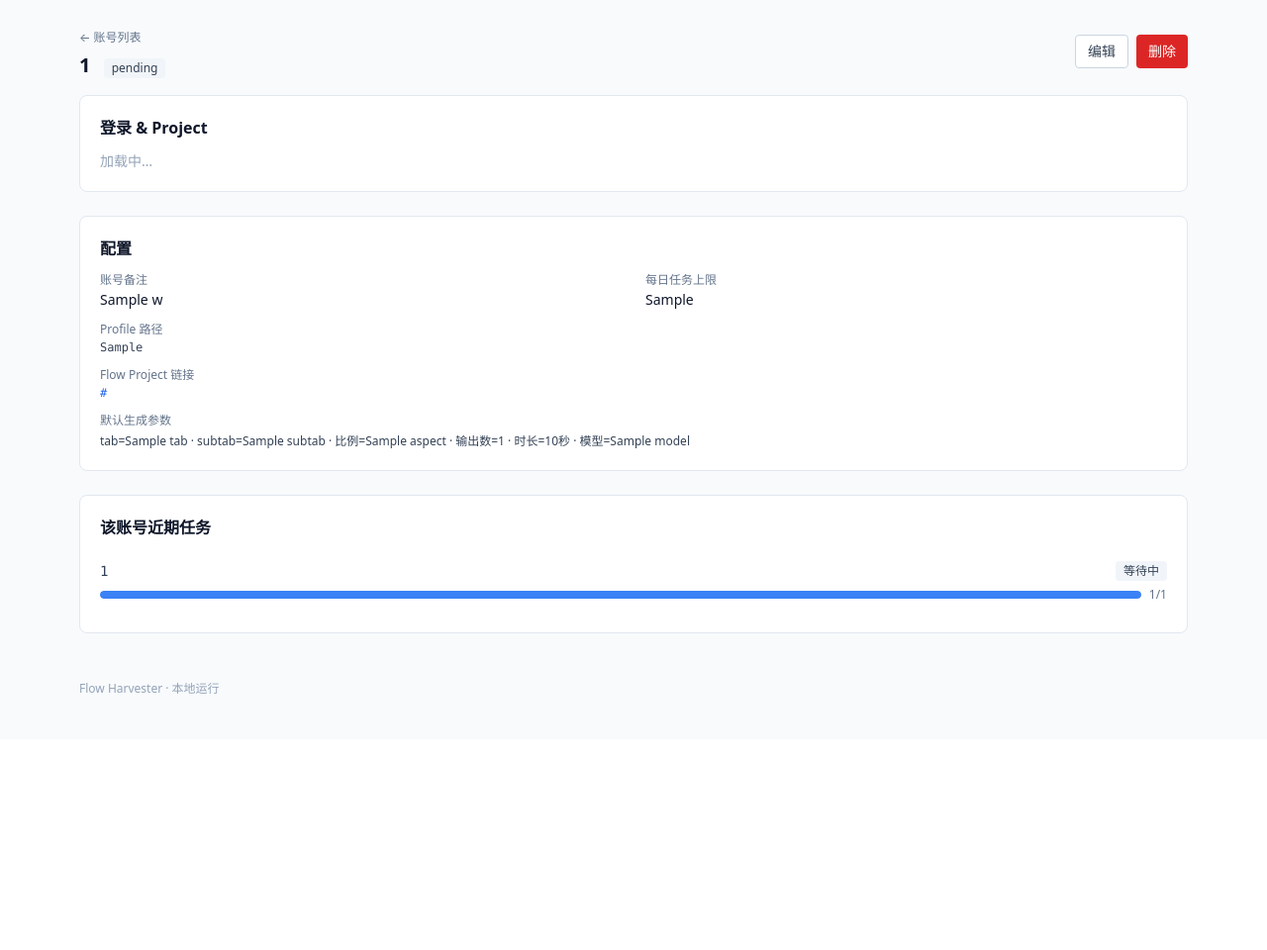
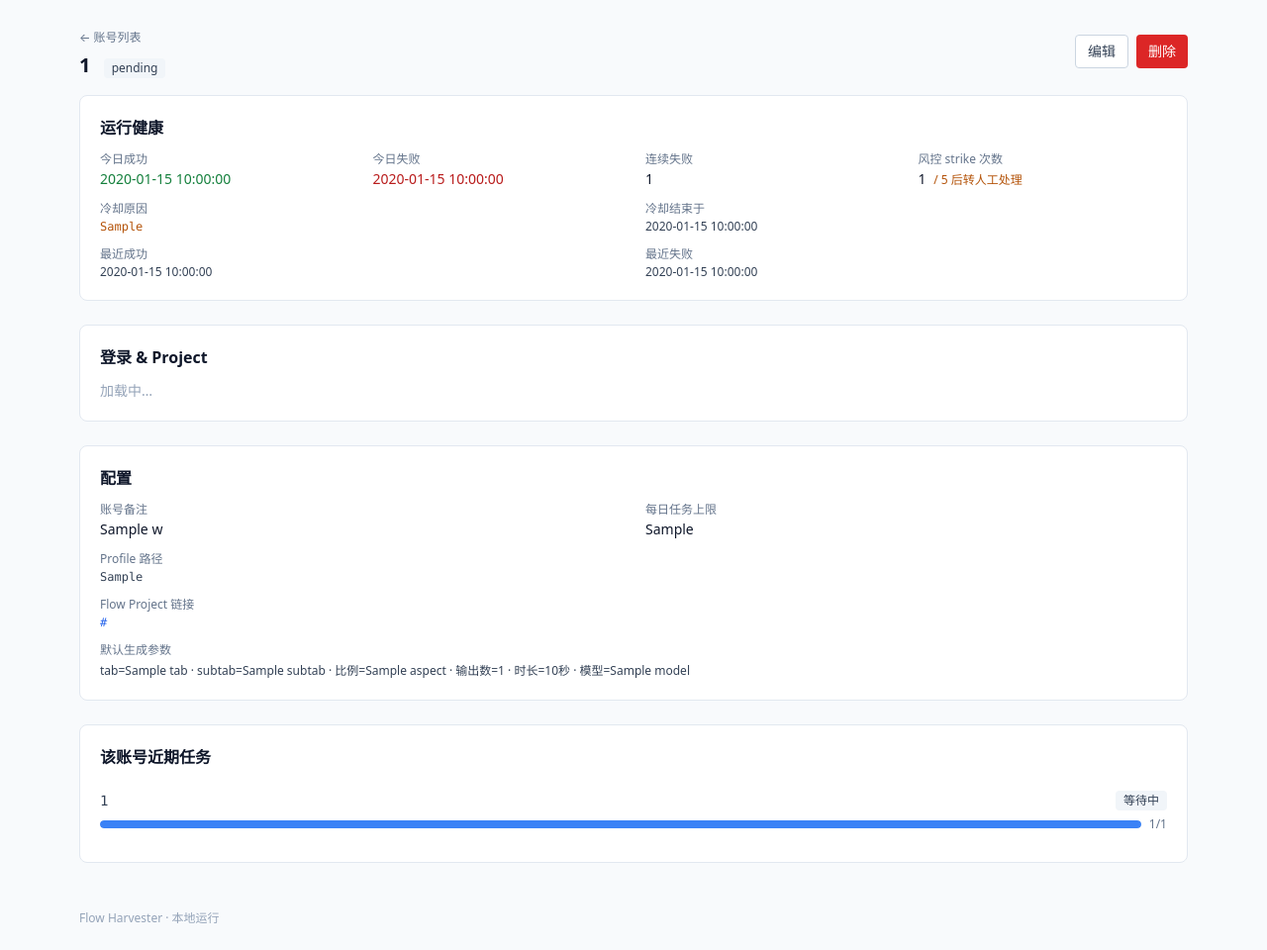
Before and after one commit to sshaunn/Flow-picker-tool, a Python web app: template app/web/templates/workstation_detail.html in a window 1280 px wide. Shown: the part 53-1013 px from the top of the page at 99% size. Before the commit the page ends 754 px from the top, so only its background shows below. Run offline with Jinja, Linux system fonts and the light colour scheme; the template is opened without the code that fills it: most values are stand-ins (such as "Sample title", 1, 10 or a date in 2020); some libraries are stand-ins or nearby versions.

Commit message:
Surface workstation runtime health on the dashboard + detail page
User feedback: retry / error data lives on the task, but cooldown +
strike state lives on the workstation — and the latter wasn't visible
anywhere in the UI. The data was already in the schema (today_success
/ today_failure / consecutive_failure / ban_probe_count /
cooldown_until / cooldown_reason / last_*_at); just plumbing it
through.

* repository.WorkstationHealth dataclass + get_workstation_health
  read these scheduler-owned fields without polluting the user-
  editable WorkstationConfig shape.
* Workstation detail gains a 运行健康 panel: today's success/failure,
  consecutive failures, strike count (with /5 hint), cooldown reason,
  cooldown end time, last success/failure timestamps.
* Dashboard sidebar shows "冷却到 ..." or "strike N/5" as an amber
  subtitle on the relevant WS so the customer can spot trouble at a
  glance.

Tests: 227 passed (+ health getter happy/missing-id paths + page
renders the health section).

```diff
--- a/app/web/templates/workstation_detail.html
+++ b/app/web/templates/workstation_detail.html
@@ -21,6 +21,57 @@
     </button>
   </div>
 </div>
+
+{% if health %}
+<section class="bg-white rounded-lg border border-slate-200 p-5 mb-6">
+  <h2 class="text-base font-semibold mb-3">运行健康</h2>
+  <dl class="grid grid-cols-2 sm:grid-cols-4 gap-x-6 gap-y-3 text-sm">
+    <div>
+      <dt class="text-xs text-slate-500">今日成功</dt>
+      <dd class="mt-0.5 tabular-nums text-green-700 font-medium">{{ health.today_success_count }}</dd>
+    </div>
+    <div>
+      <dt class="text-xs text-slate-500">今日失败</dt>
+      <dd class="mt-0.5 tabular-nums text-red-700 font-medium">{{ health.today_failure_count }}</dd>
+    </div>
+    <div>
+      <dt class="text-xs text-slate-500">连续失败</dt>
+      <dd class="mt-0.5 tabular-nums">{{ health.consecutive_failure_count }}</dd>
+    </div>
+    <div>
+      <dt class="text-xs text-slate-500">风控 strike 次数</dt>
+      <dd class="mt-0.5 tabular-nums">
+        {{ health.ban_probe_count }}
+        {% if health.ban_probe_count > 0 %}
+          <span class="text-xs text-amber-700 ml-1">/ 5 后转人工处理</span>
+        {% endif %}
+      </dd>
+    </div>
+    <div class="sm:col-span-2">
+      <dt class="text-xs text-slate-500">冷却原因</dt>
+      <dd class="mt-0.5 text-xs">
+        {% if health.cooldown_reason %}
+          <span class="text-amber-700 font-mono">{{ health.cooldown_reason }}</span>
+        {% else %}
+          <span class="text-slate-500">—</span>
+        {% endif %}
+      </dd>
+    </div>
+    <div class="sm:col-span-2">
+      <dt class="text-xs text-slate-500">冷却结束于</dt>
+      <dd class="mt-0.5 text-xs text-slate-700">{{ health.cooldown_until or '—' }}</dd>
+    </div>
+    <div class="sm:col-span-2">
+      <dt class="text-xs text-slate-500">最近成功</dt>
+      <dd class="mt-0.5 text-xs text-slate-700">{{ health.last_success_at or '—' }}</dd>
+    </div>
+    <div class="sm:col-span-2">
+      <dt class="text-xs text-slate-500">最近失败</dt>
+      <dd class="mt-0.5 text-xs text-slate-700">{{ health.last_failure_at or '—' }}</dd>
+    </div>
+  </dl>
+</section>
+{% endif %}
 
 <section class="bg-white rounded-lg border border-slate-200 p-5 mb-6">
   <h2 class="text-base font-semibold mb-3">登录 &amp; Project</h2>
```
Also changed, not shown: app/web/routes/pages.py (+8 -1 lines), app/web/routes/ws.py (+8 -2 lines), app/web/templates/_dashboard_grid.html (+12 -1 lines), app/workstations/repository.py (+47 -1 lines), tests/test_web_pages.py (+26 -0 lines), tests/test_workstation_repository.py (+40 -0 lines).
